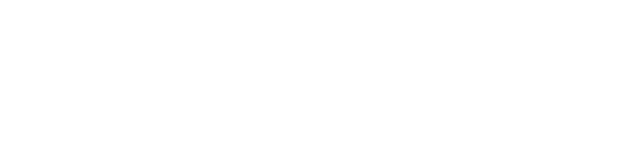
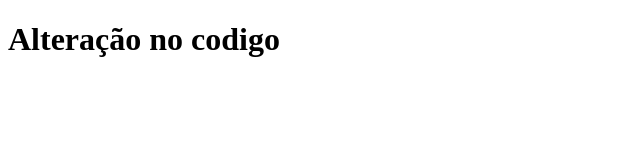
Before and after one commit to ericnascimento4k/gama-no-github, a plain HTML site: page index.html in a window 1280 px wide. Shown: the whole page, without its empty margins (0-640 px from the left). Drawn offline with Linux system fonts and the light colour scheme.

Commit message:
Arquivo index.html atualizado novamente

```diff
--- a/index.html
+++ b/index.html
@@ -5,6 +5,7 @@
     <meta http-equiv="X-UA-Compatible" content="IE=edge">
     <meta name="viewport" content="width=device-width, initial-scale=1.0">
     <title>Document</title>
+    <h1>Alteração no codigo</h1>
 </head>
 <body>
 
```
